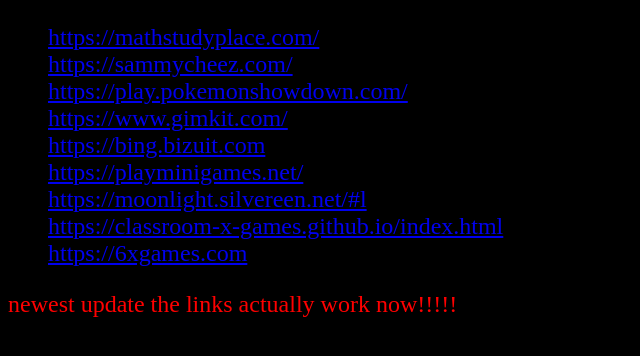
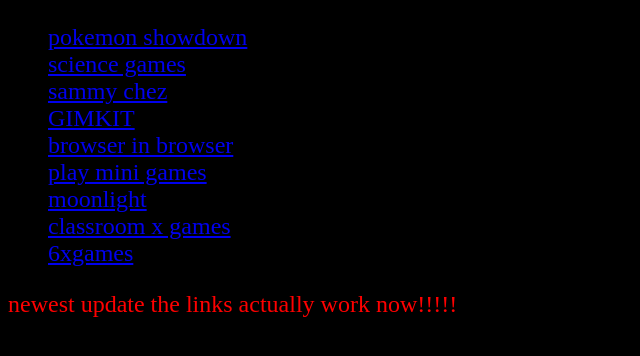
Before and after one commit to jaygod123/PLH, a plain HTML site: page index.html in a window 1280 px wide. Shown: the whole page, without its empty margins (0-640 px from the left). Drawn offline with Linux system fonts and the light colour scheme.

Commit message:
link name change

```diff
--- a/index.html
+++ b/index.html
@@ -17,15 +17,15 @@
 <body>
 
   <ul>
-    <li><a href="https://mathstudyplace.com">https://mathstudyplace.com/</a></li>
-    <li><a href="https://sammycheez.com">https://sammycheez.com/</a></li>
-    <li><a href="https://play.pokemonshowdown.com">https://play.pokemonshowdown.com/</a></li>
-    <li><a href="https://www.gimkit.com">https://www.gimkit.com/</a></li>
-    <li><a href="https://bing.bizuit.com">https://bing.bizuit.com</a></li>
-    <li><a href="https://playminigames.net">https://playminigames.net/</a></li>
-    <li><a href="https://moonlight.silvereen.net/#l">https://moonlight.silvereen.net/#l</a></li>
-    <li><a href="https://classroom-x-games.github.io/index.html">https://classroom-x-games.github.io/index.html</a></li>
-    <li><a href="https://6xgames.com">https://6xgames.com</a></li>
+    <li><a href="https://pokemonshowdown.com">pokemon showdown</a></li>
+    <li><a href="https://mathstudyplace.com">science games</a></li>
+    <li><a href="https://sammycheez.com">sammy chez</a></li>
+    <li><a href="https://www.gimkit.com">GIMKIT</a></li>
+    <li><a href="https://bing.bizuit.com">browser in browser</a></li>
+    <li><a href="https://playminigames.net">play mini games </a></li>
+    <li><a href="https://moonlight.silvereen.net/#l">moonlight</a></li>
+    <li><a href="https://classroom-x-games.github.io/index.html">classroom x games</a></li>
+    <li><a href="https://6xgames.com">6xgames</a></li>
   </ul>
   <p style="color: red;">newest update the links actually work now!!!!!</p>
   <script src="script.js"></script>
```
